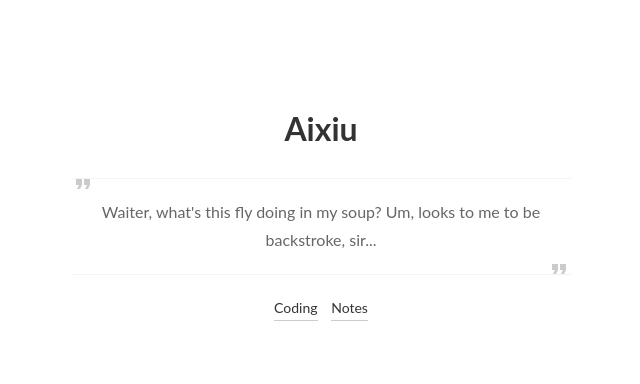
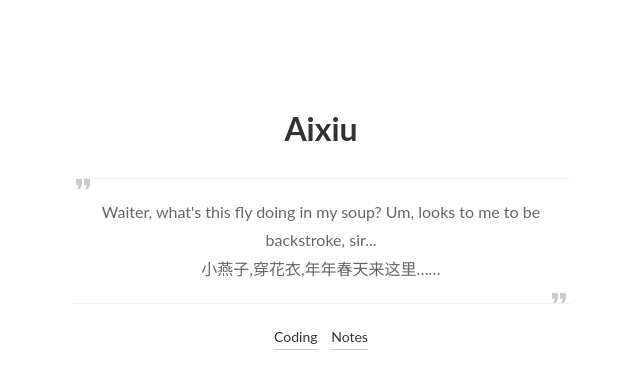
Before and after one commit to aixiu/HomePage, a website: page index.html in a window 1280 px wide. Shown: the top 384 px of the page, without its empty margins (319-959 px from the left). Drawn offline with Linux system fonts and the light colour scheme.

Commit message:
添加儿歌

```diff
--- a/index.html
+++ b/index.html
@@ -15,7 +15,7 @@
             <h1>Aixiu</h1>
             <div class="quote">
                 <p class="quote-text animate-init">Waiter, what's this fly doing in my soup?
-Um, looks to me to be backstroke, sir...</p>
+Um, looks to me to be backstroke, sir...<br>小燕子,穿花衣,年年春天来这里……</p>
                 <p class="quote-author animate-init"><strong></strong></p>
             </div>
         </div>
```
